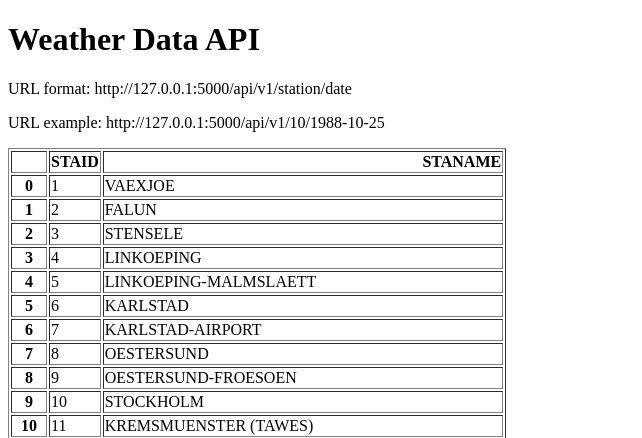
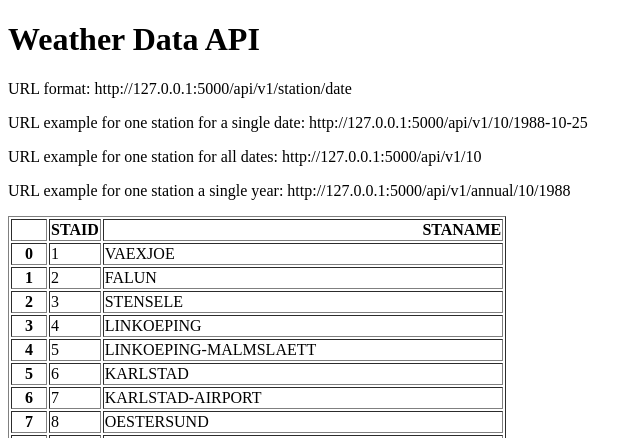
Before and after one commit to silas546/weather-api-flask, a Flask app: page / in a window 1280 px wide. Shown: the top 438 px of the page, without its empty margins (0-642 px from the left). Run offline with Flask 3, Linux system fonts and the light colour scheme.

Commit message:
All station data and annual data endpoints added to api

```diff
--- a/main.py
+++ b/main.py
@@ -27,5 +27,22 @@ def about(station, date):
     }
 
 
+@app.route("/api/v1/<station>")
+def all_data(station):
+    filename = "weather-data/TG_STAID" + str(station).zfill(6) + ".txt"
+    df = pd.read_csv(filename, skiprows=20, parse_dates=["    DATE"])
+    res = df.to_dict(orient="records")
+    return res
+
+
+@app.route("/api/v1/annual/<station>/<year>")
+def annual_data(station, year):
+    filename = "weather-data/TG_STAID" + str(station).zfill(6) + ".txt"
+    df = pd.read_csv(filename, skiprows=20)
+    df["    DATE"] = df["    DATE"].astype(str)
+    res = df[df["    DATE"].str.startswith(str(year))].to_dict(orient="records")
+    return res
+
+
 if __name__ == "__main__":
     app.run(debug=True, port=5000)
--- a/templates/home.html
+++ b/templates/home.html
@@ -7,7 +7,9 @@
 <body>
     <h1>Weather Data API</h1>
     <p>URL format: http://127.0.0.1:5000/api/v1/station/date</p>
-    <p>URL example: http://127.0.0.1:5000/api/v1/10/1988-10-25</p>
+    <p>URL example for one station for a single date: http://127.0.0.1:5000/api/v1/10/1988-10-25</p>
+    <p>URL example for one station for all dates: http://127.0.0.1:5000/api/v1/10</p>
+    <p>URL example for one station a single year: http://127.0.0.1:5000/api/v1/annual/10/1988</p>
 <p>{{stations|safe}}</p>
 </body>
 </html>
```
